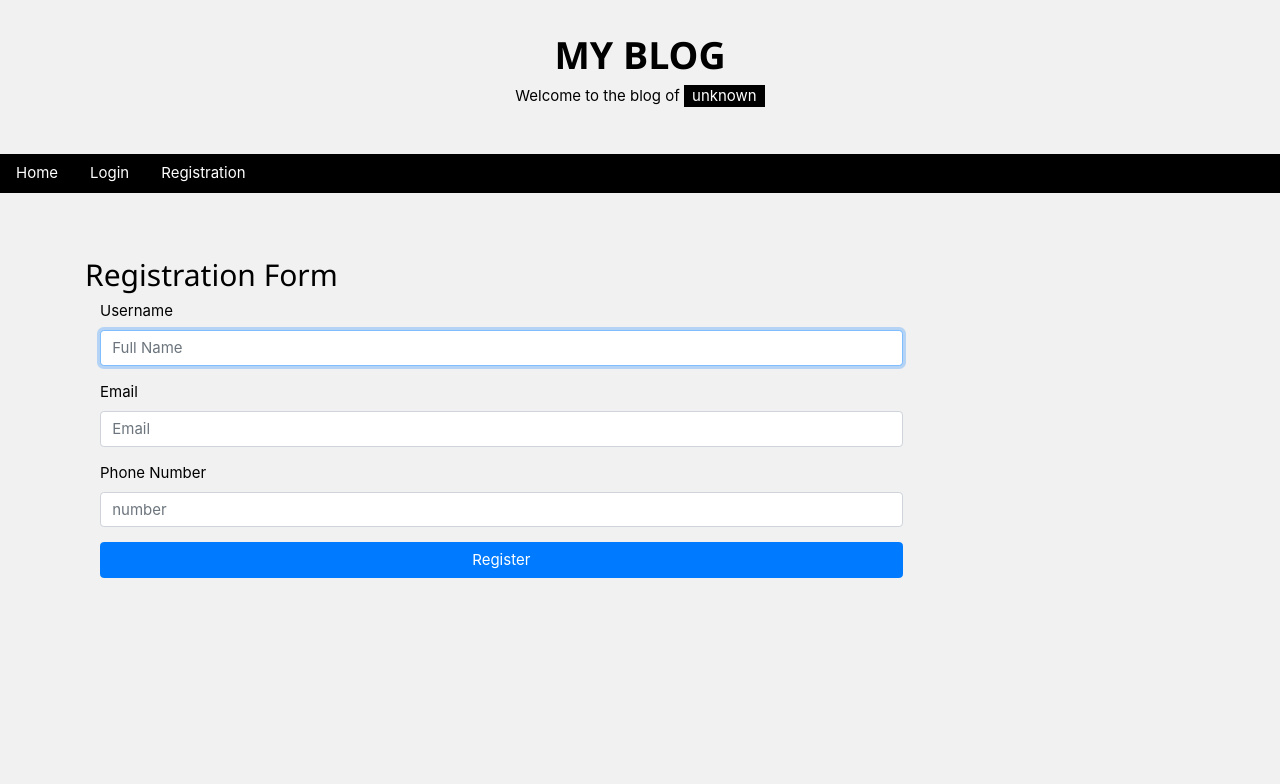
After one commit to meyditacahyani/uts3, a CodeIgniter app: the page made by application/views/Regist.php in a window 1280 px wide. The commit adds this page. Shown: the top 784 px of the page. Run offline with CodeIgniter, Linux system fonts and the light colour scheme; some libraries are stand-ins or nearby versions.

Commit message:
add views "form registration" in Codeigniter

```diff
--- a/application/config/config.php
+++ b/application/config/config.php
@@ -23,7 +23,7 @@ defined('BASEPATH') OR exit('No direct script access allowed');
 | a PHP script and you can easily do that on your own.
 |
 */
-$config['base_url'] = 'http://localhost/uts3/';
+$config['base_url'] = 'http://localhost:8080/uts3/';
 
 /*
 |--------------------------------------------------------------------------
--- /dev/null
+++ b/application/views/Regist.php
@@ -0,0 +1,71 @@
+<meta name="viewport" content="width=device-width, initial-scale=1">
+<link rel="stylesheet" href="<?php blink('assets/css/w3.css') ?>">
+<style>
+@font-face {
+    font-family: 'Raleway';
+    font-style: normal;
+    font-weight: 400;
+    src: local('Raleway'), local('Raleway-Regular'), url(https://fonts.gstatic.com/s/raleway/v12/1Ptug8zYS_SKggPNyCMIT5lu.woff2) format('woff2');
+    unicode-range: U+0100-024F, U+0259, U+1E00-1EFF, U+2020, U+20A0-20AB, U+20AD-20CF, U+2113, U+2C60-2C7F, U+A720-A7FF;
+  }
+  /* latin */
+  @font-face {
+    font-family: 'Raleway';
+    font-style: normal;
+    font-weight: 400;
+    src: local('Raleway'), local('Raleway-Regular'), url(https://fonts.gstatic.com/s/raleway/v12/1Ptug8zYS_SKggPNyC0ITw.woff2) format('woff2');
+    unicode-range: U+0000-00FF, U+0131, U+0152-0153, U+02BB-02BC, U+02C6, U+02DA, U+02DC, U+2000-206F, U+2074, U+20AC, U+2122, U+2191, U+2193, U+2212, U+2215, U+FEFF, U+FFFD;
+  }
+</style>
+<body class="w3-light-grey">
+
+<!-- w3-content defines a container for fixed size centered content,
+and is wrapped around the whole page content, except for the footer in this example -->
+<div class="w3-content" style="max-width:1400px">
+
+<!-- Header -->
+<header class="w3-container w3-center w3-padding-32">
+  <h1><b>MY BLOG</b></h1>
+  <p>Welcome to the blog of <span class="w3-tag">unknown</span></p>
+</header>
+
+<!-- navigation bar -->
+<div class="w3-bar w3-black">
+  <a href="<?php blink('Welcome/index')?>" class="w3-bar-item w3-button w3-mobile">Home</a>
+  <a href="<?php blink('Welcome/login')?>" class="w3-bar-item w3-button w3-mobile">Login</a>
+  <a href="<?php blink('Welcome/register')?>" class="w3-bar-item w3-button w3-mobile">Registration</a>
+</div>
+
+<link href="<?php blink('assets/css/bootstrap.css') ?>" rel="stylesheet" type="text/css">
+<script href="<?php blink('assets/js/bootstrap.js') ?>" rel="stylesheet" type="text/javascript"></script>
+<script src="//code.jquery.com/jquery-1.11.1.min.js"></script>
+<!------ Include the above in your HEAD tag ---------->
+
+<div class="container" style="padding-top: 5%;">
+            <form class="form-horizontal" role="form">
+                <h2>Registration Form</h2>
+                <div class="form-group">
+                    <label for="firstName" class="col-sm-3 control-label">Username</label>
+                    <div class="col-sm-9">
+                        <input type="text" id="firstName" placeholder="Full Name" class="form-control" autofocus>
+                    </div>
+                </div>
+                <div class="form-group">
+                    <label for="email" class="col-sm-3 control-label">Email</label>
+                    <div class="col-sm-9">
+                        <input type="email" id="email" placeholder="Email" class="form-control">
+                    </div>
+                </div>
+                <div class="form-group">
+                    <label for="number" class="col-sm-3 control-label">Phone Number</label>
+                    <div class="col-sm-9">
+                        <input type="number" id="number" placeholder="number" class="form-control">
+                    </div>
+                </div> <!-- /.form-group -->
+                <div class="form-group">
+                    <div class="col-sm-9 col-sm-offset-3">
+                        <button type="submit" class="btn btn-primary btn-block">Register</button>
+                    </div>
+                </div>
+            </form> <!-- /form -->
+        </div> <!-- ./container -->
--- a/application/views/notlogin.php
+++ b/application/views/notlogin.php
@@ -60,6 +60,7 @@ and is wrapped around the whole page content, except for the footer in this exam
 <div class="w3-bar w3-black">
   <a href="#" class="w3-bar-item w3-button w3-mobile">Home</a>
   <a href="<?php blink('Welcome/login')?>" class="w3-bar-item w3-button w3-mobile">Login</a>
+  <a href="<?php blink('Welcome/register')?>" class="w3-bar-item w3-button w3-mobile">Registration</a>
 </div>
 
 
```
